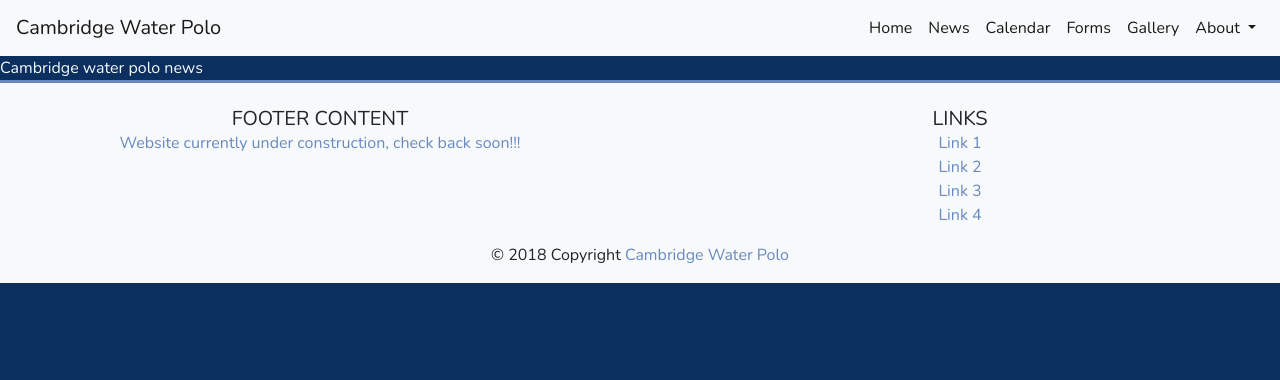
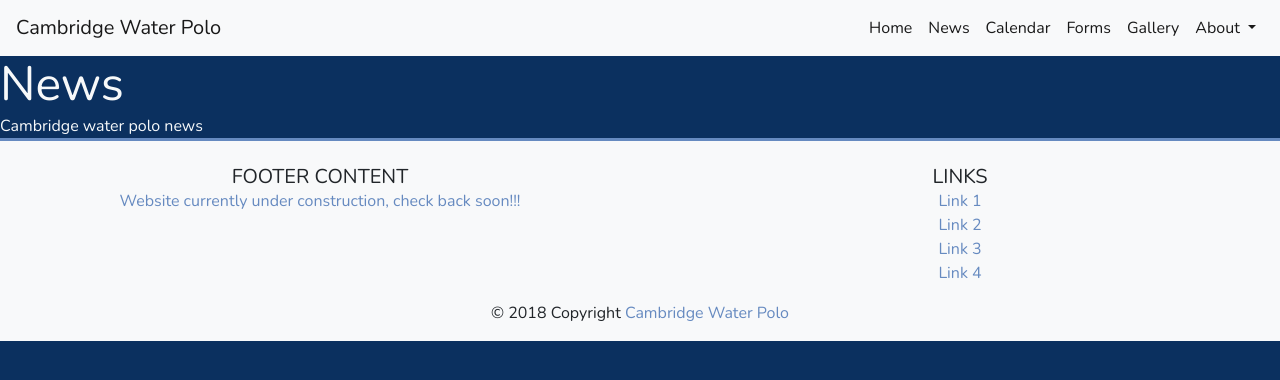
Before and after one commit to cambridge-water-polo/cambridge-water-polo.github.io, a Jekyll site: the page built from _pages/news.md, in a window 1280 px wide. Shown: the top 380 px of the page. Built offline with Jekyll 4.4.1, drawn with Linux system fonts in a browser that asks for light colours.

Commit message:
update website

```diff
--- a/_layouts/page.html
+++ b/_layouts/page.html
@@ -7,6 +7,8 @@
 
 {% include navbar.html %}
 
+    <h1 class="post-title">{{ page.title }}</h1>
+
     {{ content }}
 
 {% include footer.html %}
```
